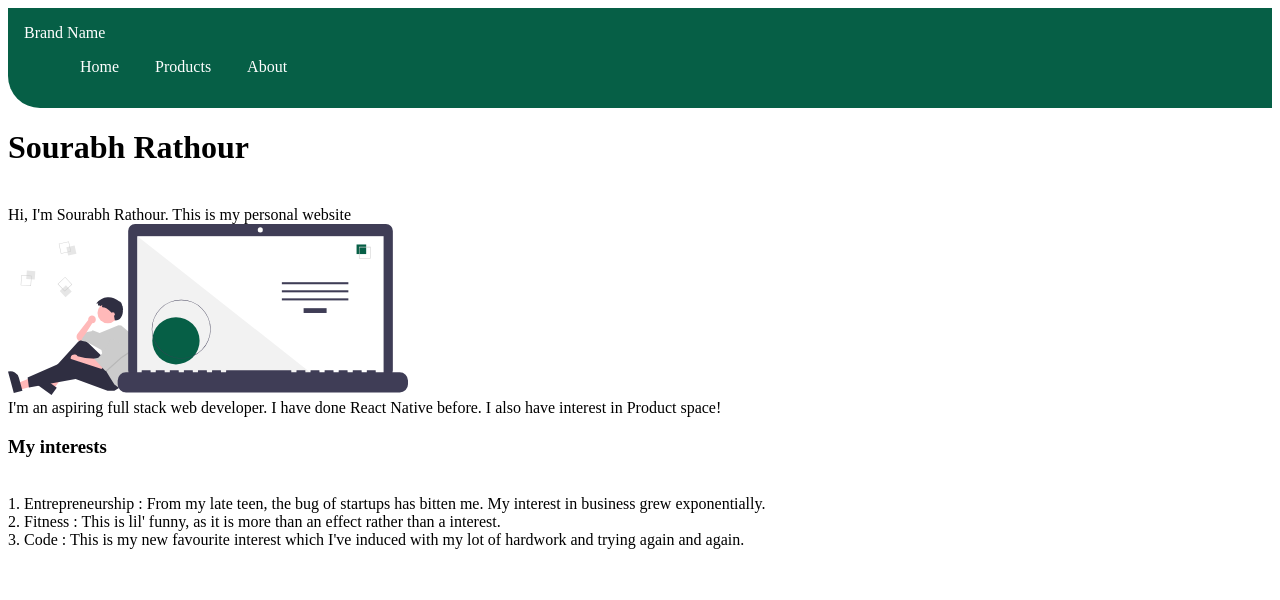
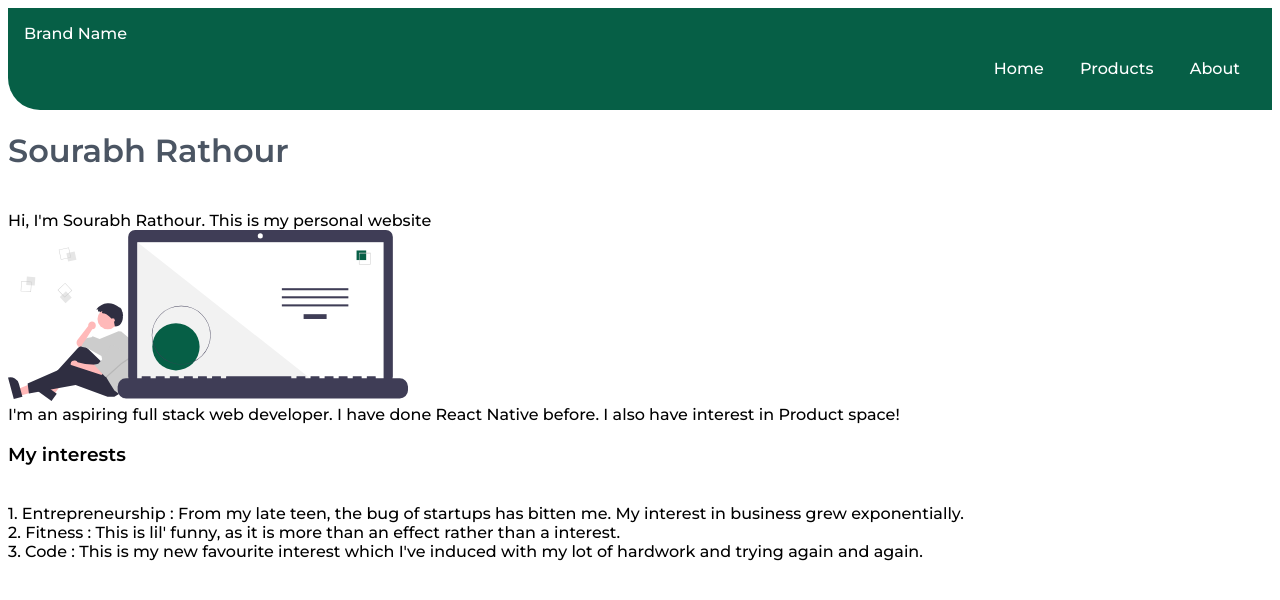
Before and after one commit to sourabhrathour45/sourabhrathour.in, a plain HTML site: page index.html in a window 1280 px wide. Drawn offline with Linux system fonts and the light colour scheme.

Commit message:
nav bar upgrade

```diff
--- a/index.html
+++ b/index.html
@@ -10,13 +10,13 @@
 <body>
     <nav class = "navigation">
         <div><text class = "brand">Brand Name</text></div>
-        <ul>
+        <ul class ="nav-pills">
            <a class = "link"href = "/" ><l1> Home</l1></a>
             <a class = "link"href = "/"><l2>Products</l2></a>
             <a class = "link"href = "/"><l3>About</l3></a>
         </ul>
     </nav>
-    <h1> Sourabh Rathour </h1>
+    <h1 class = "name"> Sourabh Rathour </h1>
     <br>
        <Text> Hi, I'm Sourabh Rathour. This is my personal website </Text>
        <br>
--- a/styles.css
+++ b/styles.css
@@ -1,3 +1,10 @@
+@import url('https://fonts.googleapis.com/css2?family=Montserrat:wght@500;600&display=swap');
+
+body {
+    font-family: 'Montserrat', sans-serif;
+}
+
+
 .navigation {
     background-color: #065F46;
     padding : 1rem;
@@ -16,6 +23,14 @@
     color : white;
 }
 
+.nav-pills {
+    text-align : right;
+}
 .hero-image {
     max-width: 25rem;
 }
+
+.name {
+    font-weight: bold;
+    color:#4B5563;
+}
```
